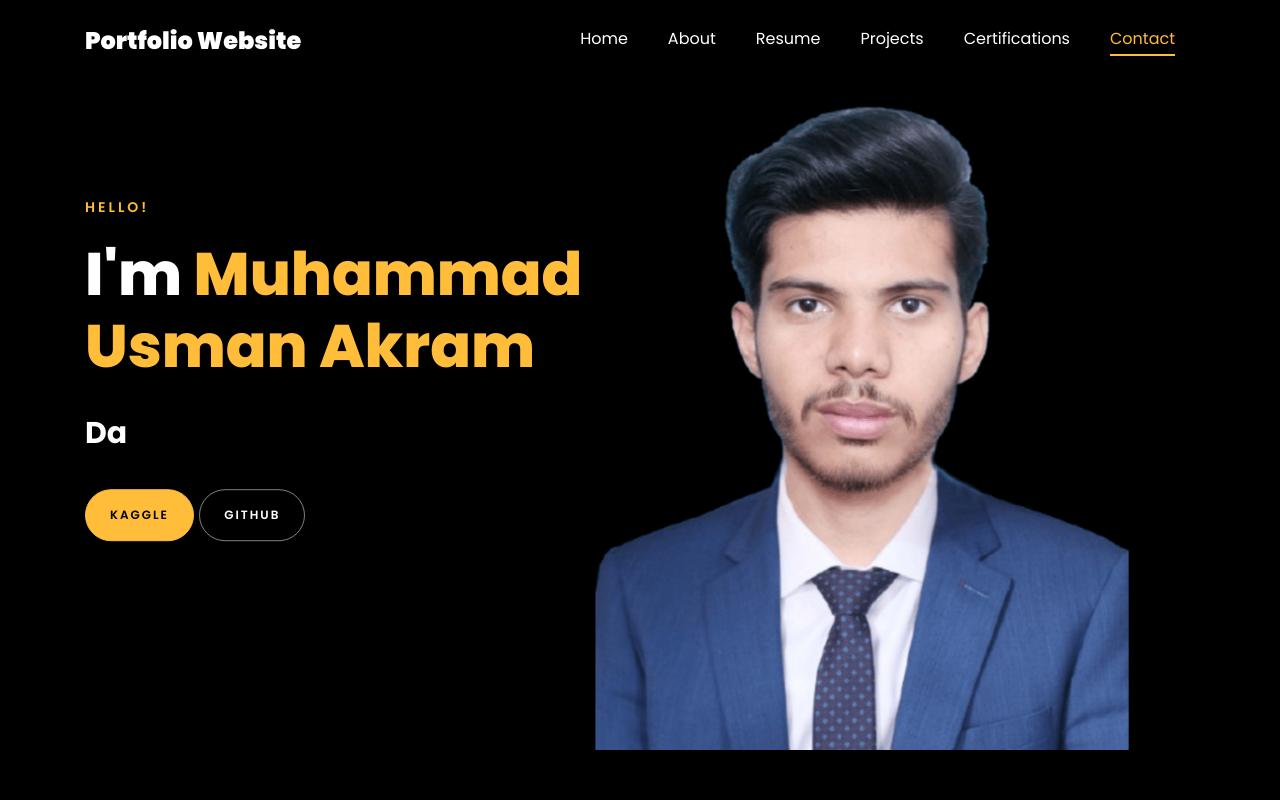
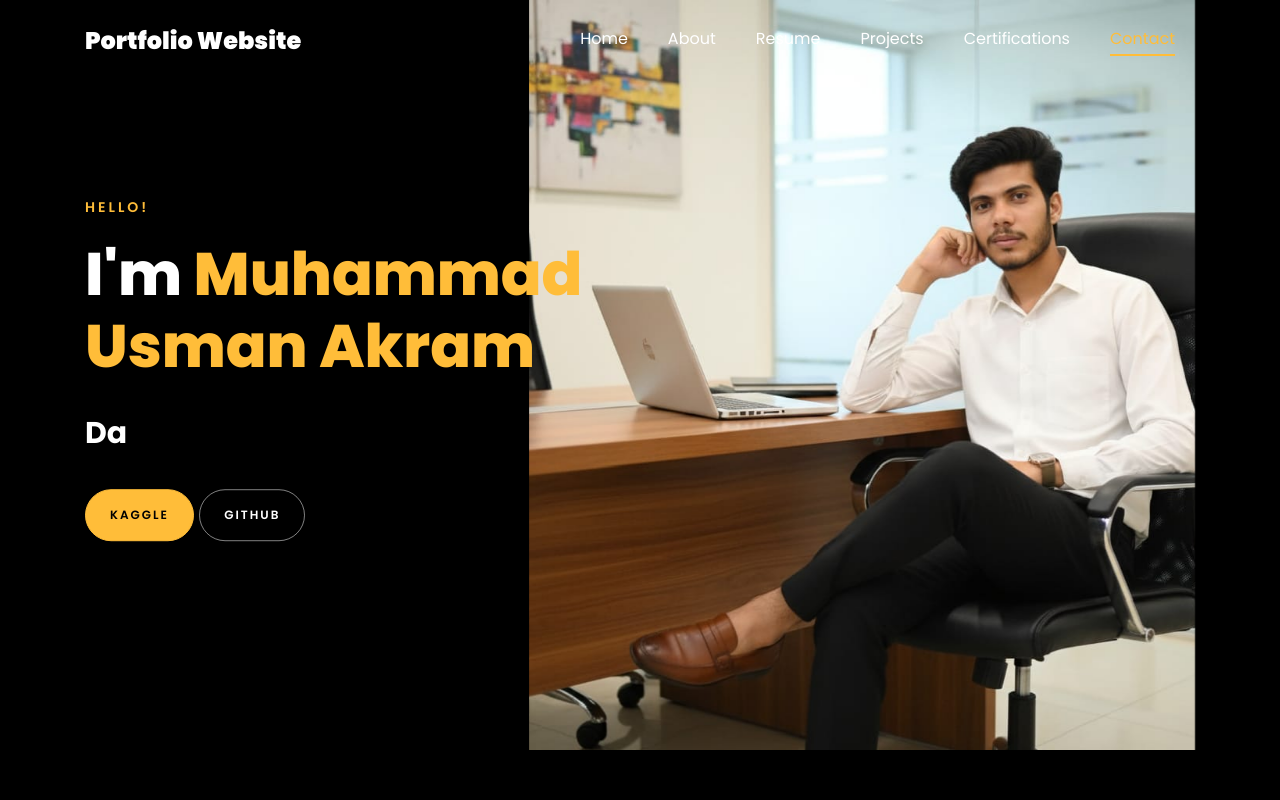
Before and after one commit to engrusman00109/engrusman00109.github.io, a plain HTML site: page index.html in a window 1280 px wide. Shown: the top 800 px of the page. Drawn offline with Linux system fonts and the light colour scheme; animation ran at ten frames a second; files whose address does not match are found by name.

Commit message:
Update index.html

```diff
--- a/index.html
+++ b/index.html
@@ -142,7 +142,7 @@
 	      	<div class="overlay"></div>
 	         <div class="container">
 	          <div class="row d-md-flex no-gutters slider-text align-items-end justify-content-end" data-scrollax-parent="true">
-	          	<div class="one-third js-fullheight order-md-last img" style="background-image:url(images/bg_1.png);">
+	          	<div class="one-third js-fullheight order-md-last img" style="background-image:url(images/usman.jpeg);">
 	          	 <div class="overlay"></div>
 	          	</div>
 		          <div class="one-forth d-flex  align-items-center ftco-animate" data-scrollax=" properties: { translateY: '70%' }">
```
